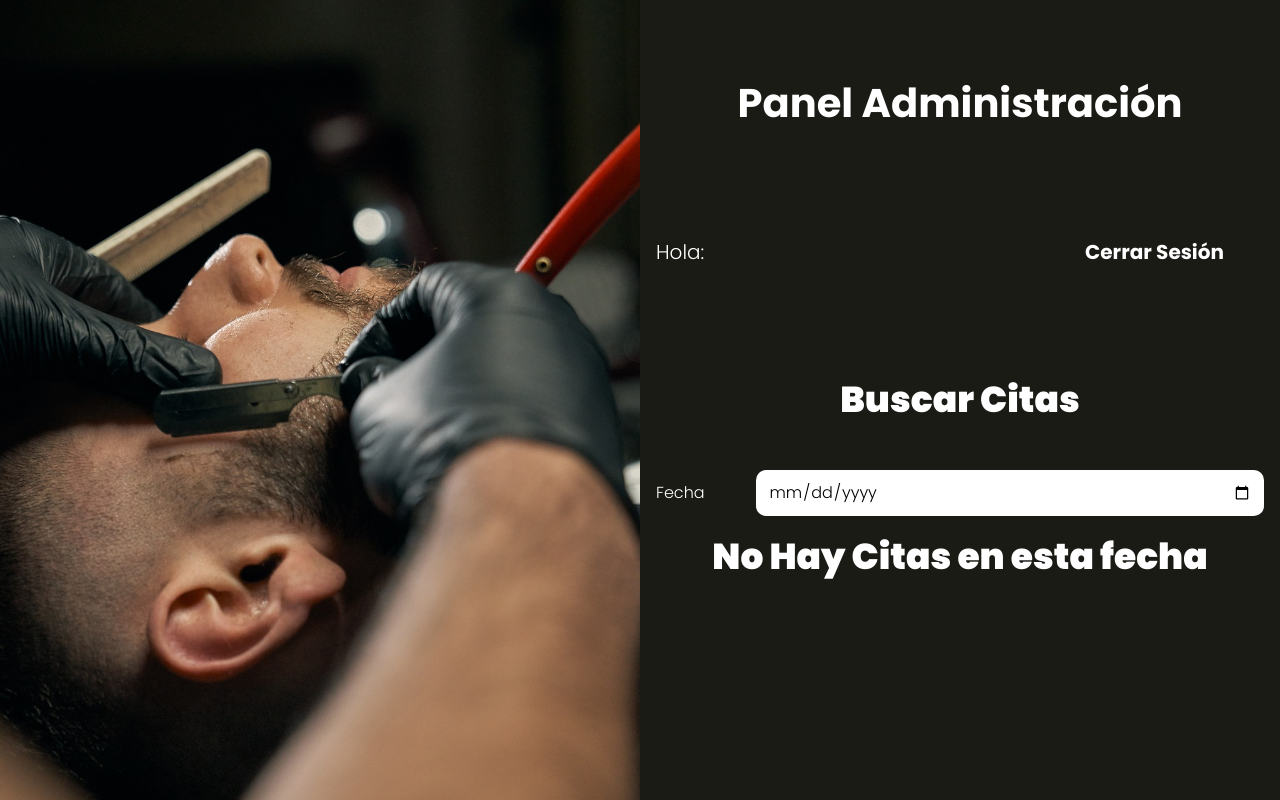
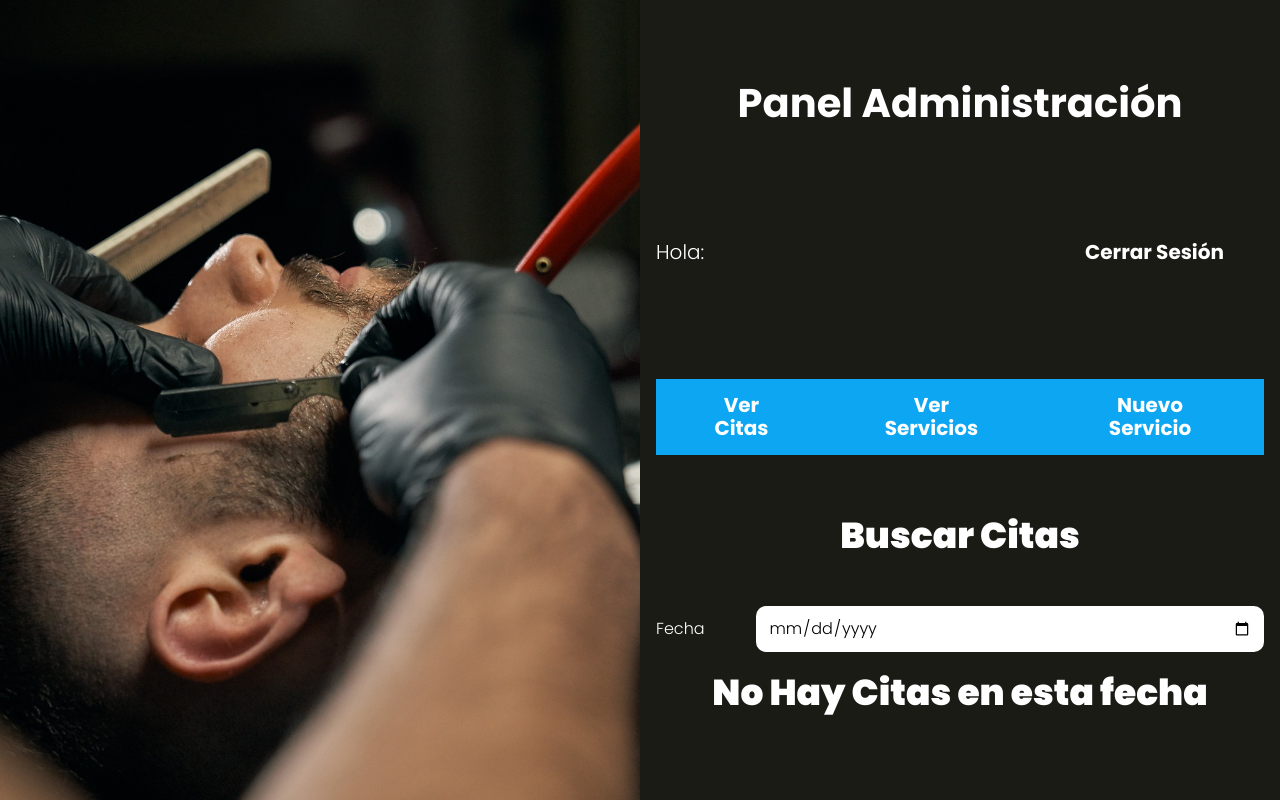
Before and after one commit to rodrigoagutierrez/AppSalon, a PHP site: the page made by views/admin/index.php in a window 1280 px wide. Run offline with PHP 8.4, Linux system fonts and the light colour scheme; the template is opened without the code that fills it, so the values that code supplies are empty; the visitor is signed in with stand-in values (Sample User, id 1).

Commit message:
creando menu apra admin

```diff
--- a/src/scss/layout/_UI.scss
+++ b/src/scss/layout/_UI.scss
@@ -42,3 +42,16 @@
     @include m.boton(v.$negro, v.$blanco)
   }
 }
+
+.barra-servicios {
+  margin-bottom: v.$separacion;
+
+  @include m.tablet {
+    display: flex;
+    justify-content: space-between;
+  }
+
+  .boton {
+    margin: 0 0 1rem 0;
+  }
+}
--- a/views/templates/barra.php
+++ b/views/templates/barra.php
@@ -4,3 +4,11 @@
   <p>Hola: <?php echo $nombre ?? '';?></p>
   <a class="boton" href="/logout">Cerrar Sesión</a>
 </div>
+
+<?php if(isset($_SESSION['admin'])) { ?>
+  <div class="barra-servicios">
+    <a class="boton" href="/admin"> Ver Citas </a>
+    <a class="boton" href="/servicios"> Ver Servicios </a>
+    <a class="boton" href="/servicios/crear"> Nuevo Servicio </a>
+  </div>
+<?php } ?>
```
Also changed, not shown: public/build/css/app.css, 1 other file.
